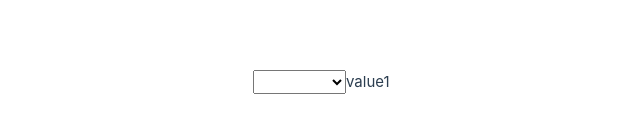
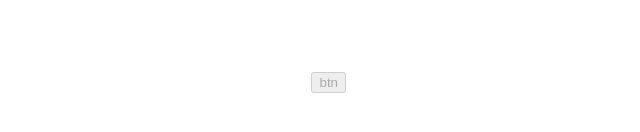
Before and after one commit to Incinerator67/vue3_exercises, a Vue app in the folder vue-project/: page / in a window 1280 px wide. Shown: the part 318-450 px from the top of the page, without its empty margins (294-934 px from the left). Built offline with nearby package versions, Linux system fonts and the light colour scheme.

Commit message:
локировка элементов в Vue

```diff
--- a/vue-project/src/App.vue
+++ b/vue-project/src/App.vue
@@ -1,14 +1,10 @@
 <script>
 export default {
-  data() {return {selected: 'value1',
-  options: ['Monday', 'Tuesday', 'Wednesday','Thursday','Friday','Saturday','Sunday']}},
+  data() {return {isDisabled: true}},
 }
 </script>
 <template>
-  <select v-model="selected">
-		<option v-for="option in options">{{ option }}</option>
-	</select>
-	<p>{{ selected }}</p>
+  <button v-bind:disabled="isDisabled">btn</button>
 </template>
 <style scoped>
 header {line-height: 1.5;}
```
